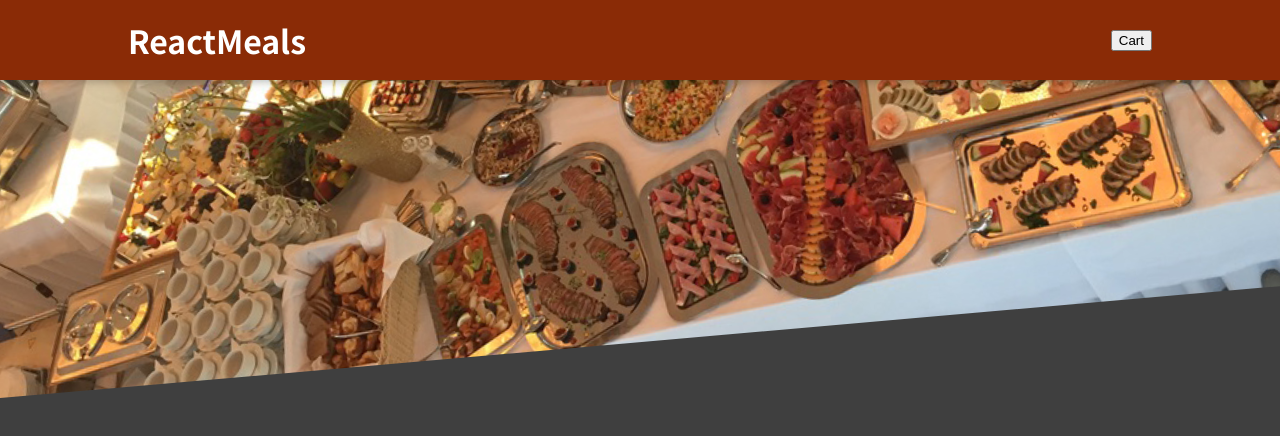
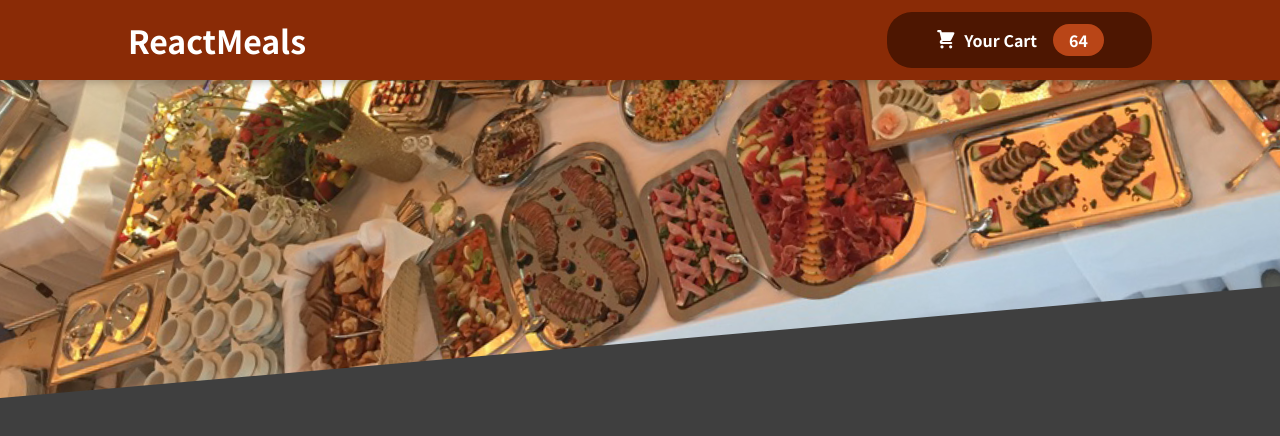
Before and after one commit to d-pfeif/food-order-app, a React (Create React App) app: page / in a window 1280 px wide. Shown: the top 436 px of the page. Built offline with nearby package versions, Linux system fonts and the light colour scheme.

Commit message:
HeaderCartButton component

```diff
--- /dev/null
+++ b/src/components/Cart/CartIcon.js
@@ -0,0 +1,13 @@
+const CartIcon = () => {
+  return (
+    <svg
+      xmlns='http://www.w3.org/2000/svg'
+      viewBox='0 0 20 20'
+      fill='currentColor'
+    >
+      <path d='M3 1a1 1 0 000 2h1.22l.305 1.222a.997.997 0 00.01.042l1.358 5.43-.893.892C3.74 11.846 4.632 14 6.414 14H15a1 1 0 000-2H6.414l1-1H14a1 1 0 00.894-.553l3-6A1 1 0 0017 3H6.28l-.31-1.243A1 1 0 005 1H3zM16 16.5a1.5 1.5 0 11-3 0 1.5 1.5 0 013 0zM6.5 18a1.5 1.5 0 100-3 1.5 1.5 0 000 3z' />
+    </svg>
+  );
+};
+
+export default CartIcon;
--- a/src/components/Layout/Header.js
+++ b/src/components/Layout/Header.js
@@ -1,4 +1,6 @@
 import {Fragment} from 'react'
+
+import HeaderCartButton from './HeaderCartButton'
 
 import mealsImage from "../../assets/meals.jpg"
 import classes from "./Header.module.css"
@@ -8,7 +10,7 @@
     <Fragment>
       <header className={classes.header}>
         <h1>ReactMeals</h1>
-        <button>Cart</button>
+        <HeaderCartButton />
       </header>
       <div className={classes['main-image']}>
         <img src={mealsImage} alt="A table full of delicious food!" />
--- a/src/components/Layout/HeaderCartButton.js
+++ b/src/components/Layout/HeaderCartButton.js
@@ -0,0 +1,18 @@
+import classes from "./HeaderCartButton.module.css"
+import CartIcon from "../Cart/CartIcon"
+
+const HeaderCartButton = (props) => {
+  return (
+    <button className={classes.button}>
+      <span className={classes.icon}>
+        <CartIcon />
+      </span>
+      <span>Your Cart</span>
+      <span className={classes.badge}>
+        64
+      </span>
+    </button>
+  )
+}
+
+export default HeaderCartButton
```
Also changed, not shown: src/components/Layout/HeaderCartButton.module.css (renamed from src/components/Layout/HeaderCartButton.css).
